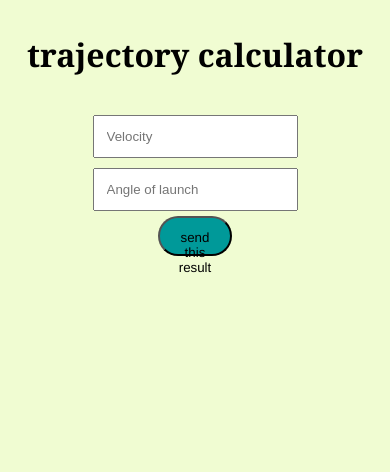
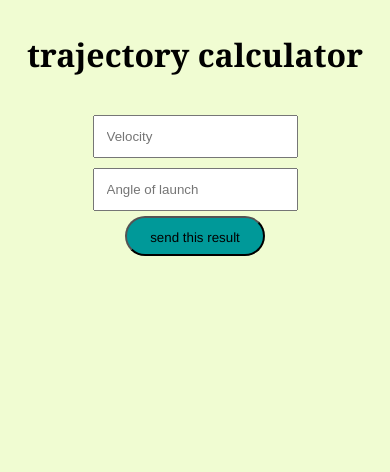
Before and after one commit to Yedidyar/proof_of_concept, a Flask app: page / in a window 390 px wide. Shown: the top 472 px of the page. Run offline with Flask 2, Linux system fonts and the light colour scheme.

Commit message:
making the app apliction

```diff
--- a/proof_of_concept/main.py
+++ b/proof_of_concept/main.py
@@ -19,10 +19,10 @@ def calculate():
                 velocity, angle)
             return render_template('index.html', h=h, total_length=total_length, total_time=total_time ,error=error)
         else:
-            error = 'the input must be an integer or a float number'
+            error = 'the input must be an integer or a float number.'
             return render_template('index.html',error=error)
 
 
 if __name__ == '__main__':
     app.debug = True
-    app.run()
+    app.run(host='0.0.0.0')
--- a/proof_of_concept/static/styles/mainpage.css
+++ b/proof_of_concept/static/styles/mainpage.css
@@ -27,6 +27,11 @@ input {
   border-color: black;
   font-family: "Franklin Gothic Medium", "Arial Narrow", Arial, sans-serif;
 }
+@media only screen and (max-width: 670px) {
+  .input button {
+    width: 140px;
+  }
+}
 .copyrights {
   position: fixed;
   left: 0;
@@ -43,7 +48,7 @@ input {
 table,
 th,
 td {
-  border: 1px solid black;
+  border: 1px solid rgb(19, 66, 66);
   border-collapse: collapse;
   margin-left: auto;
   margin-right: auto;
@@ -51,6 +56,11 @@ td {
   font-family: Arial, Helvetica, sans-serif;
 }
 
+#output p{
+  font-size:26px;
+  font-weight: bold;
+  font-family: Arial, Helvetica;
+}
 tr:hover {
   background-color: #ddd;
 }
--- a/proof_of_concept/templates/index.html
+++ b/proof_of_concept/templates/index.html
@@ -44,6 +44,9 @@
     <div id="output">
       {% if error == None %}
       <table class="result">
+        <th colspan="2" style ="background-color: rgb(119, 191, 219);">
+          results
+        </th>
         <tr>
           <td>Maximum Height</td>
           <td>{{ h }}</td>
```
